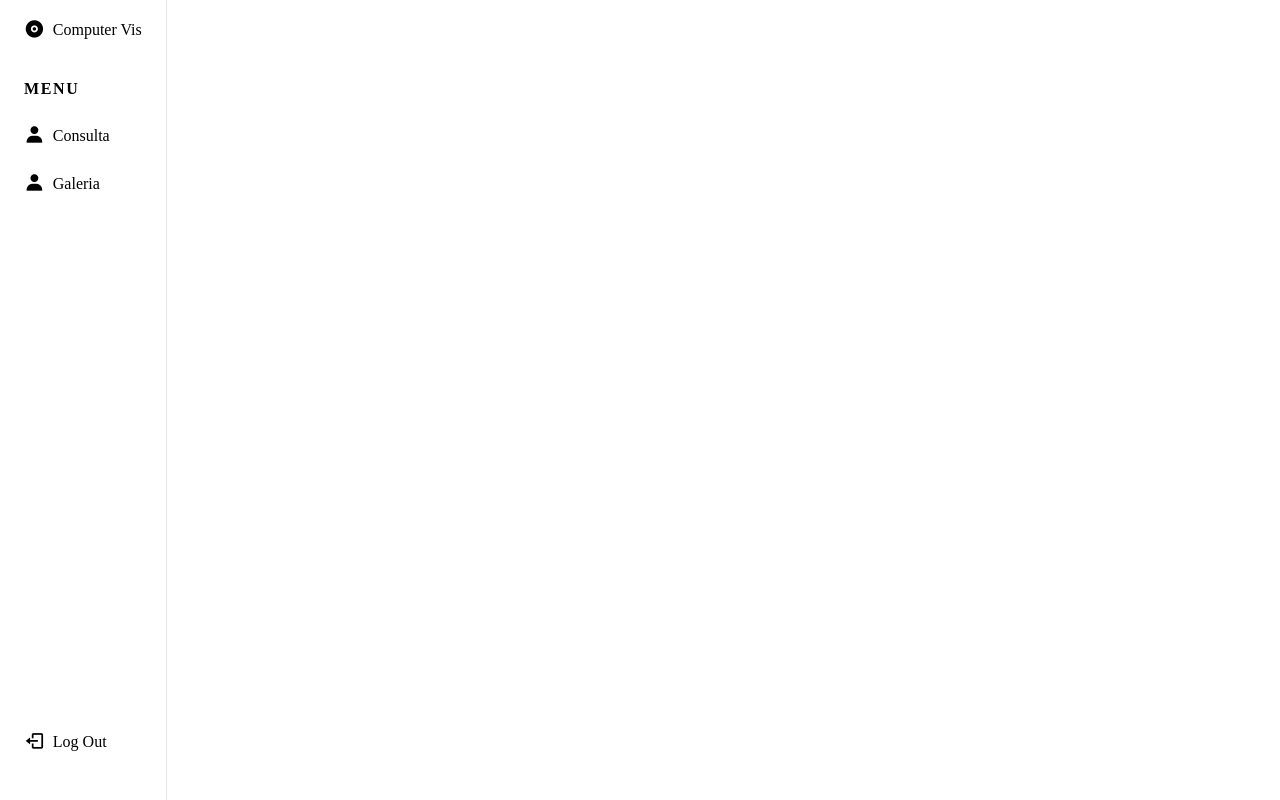
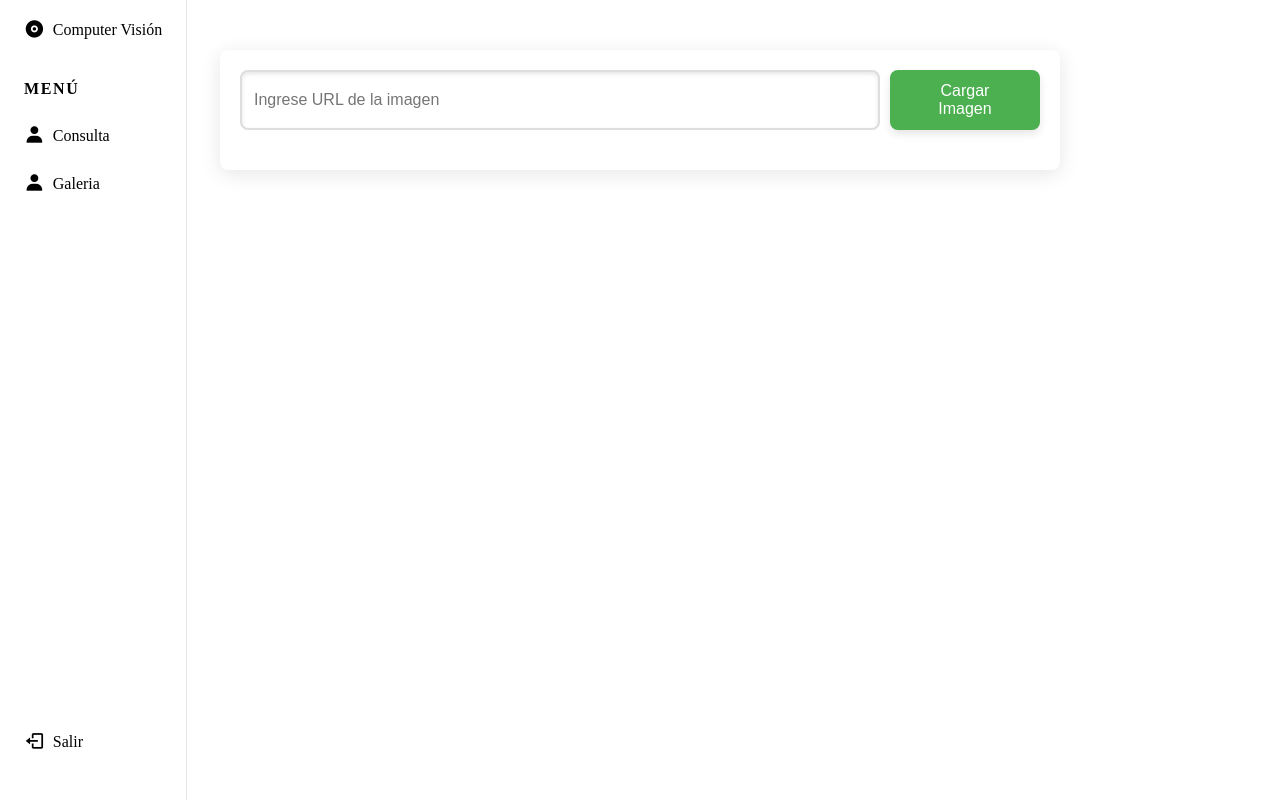
Before and after one commit to vallegrande/AS221S5_T06_fe, an Angular app: page /computer-vision in a window 1280 px wide. Built offline with nearby package versions, Linux system fonts and the light colour scheme.

Commit message:
feat:implementing url query

```diff
--- a/package.json
+++ b/package.json
@@ -19,6 +19,7 @@
     "@angular/platform-browser": "^16.2.0",
     "@angular/platform-browser-dynamic": "^16.2.0",
     "@angular/router": "^16.2.0",
+    "@google-cloud/translate": "^8.3.0",
     "ngx-toastr": "^19.0.0",
     "rxjs": "~7.8.0",
     "tslib": "^2.3.0",
--- a/src/app/modules/pages/computer-vision/computer-vision.component.css
+++ b/src/app/modules/pages/computer-vision/computer-vision.component.css
@@ -0,0 +1,141 @@
+/* General Styles */
+body {
+    font-family: Georgia, serif;
+    background-color: #f4f4f9;
+    margin: 0;
+    padding: 0;
+  }
+
+  .container {
+    display: flex;
+    flex-direction: column;
+    align-items: center;
+    padding: 20px;
+    max-width: 800px;
+    margin: 50px auto;
+    font-family: serif;
+    background-color: #ffffff;
+    border-radius: 8px;
+    box-shadow: 0 4px 20px rgba(0, 0, 0, 0.1);
+  }
+
+  .input-group {
+    display: flex;
+    margin-bottom: 20px;
+    width: 100%;
+  }
+
+  .input-group input {
+    padding: 12px;
+    font-size: 16px;
+    width: 80%;
+    margin-right: 10px;
+    border: 2px solid #ddd;
+    border-radius: 8px;
+    box-shadow: inset 0 2px 4px rgba(0, 0, 0, 0.1);
+    transition: border-color 0.3s;
+  }
+
+  .input-group input:focus {
+    border-color: #4CAF50;
+    outline: none;
+  }
+
+  .input-group button {
+    padding: 12px 24px;
+    font-size: 16px;
+    cursor: pointer;
+    background-color: #4CAF50;
+    color: white;
+    border: none;
+    border-radius: 8px;
+    transition: background-color 0.3s;
+    box-shadow: 0 4px 8px rgba(0, 0, 0, 0.1);
+  }
+
+  .input-group button:hover {
+    background-color: #4CAF50;
+  }
+
+  .content {
+    display: flex;
+    width: 100%;
+    margin-top: 20px;
+  }
+
+  .image-section {
+    flex: 2;
+    display: flex;
+    flex-direction: column;
+    align-items: center;
+    background: white;
+    padding: 20px;
+    border-radius: 8px;
+    box-shadow: 0 4px 8px rgba(0, 0, 0, 0.1);
+  }
+
+  .image-section .image-container {
+    width: 100%;
+    max-width: 600px;
+    height: 400px;
+    display: flex;
+    justify-content: center;
+    align-items: center;
+    background-color: #e9ecef;
+    border-radius: 8px;
+    overflow: hidden;
+  }
+
+  .image-section img {
+    max-width: 100%;
+    max-height: 100%;
+    object-fit: cover;
+  }
+
+  .image-details {
+    text-align: center;
+    margin-top: 10px;
+  }
+
+  .image-details h3 {
+    margin-bottom: 5px;
+    color: #333;
+    font-size: 1.5em;
+  }
+
+  .image-details p {
+    color: #666;
+    font-size: 1.1em;
+  }
+
+  .parameters-section {
+    flex: 1;
+    margin-left: 20px;
+    background: white;
+    padding: 20px;
+    border-radius: 8px;
+    box-shadow: 0 4px 8px rgba(0, 0, 0, 0.1);
+  }
+
+  .parameters-section h3 {
+    margin-bottom: 10px;
+    text-align: center;
+    color: #333;
+    font-size: 1.5em;
+  }
+
+  .parameters-section ul {
+    list-style-type: none;
+    padding: 0;
+  }
+
+  .parameters-section li {
+    background: #f0f0f0;
+    margin: 5px 0;
+    padding: 10px;
+    border: 1px solid #ddd;
+    border-radius: 8px;
+    text-align: center;
+    font-size: 1.1em;
+    color: #444;
+  }
--- a/src/app/modules/pages/computer-vision/computer-vision.component.html
+++ b/src/app/modules/pages/computer-vision/computer-vision.component.html
@@ -1 +1,39 @@
-<p>computer-vision works!</p>
+<div class="container">
+    <div class="input-group">
+      <input type="text" [(ngModel)]="imageUrlInput" placeholder="Ingrese URL de la imagen" />
+      <button (click)="loadImage()">Cargar Imagen</button>
+    </div>
+
+    <div class="content" *ngIf="imageLoaded">
+      <div class="image-section">
+        <div class="image-container">
+          <img [src]="imageUrl" alt="Loaded image" />
+        </div>
+        <div class="image-details">
+          <h3>Image Description</h3>
+          <p>{{ imageDescription }}</p>
+        </div>
+      </div>
+
+      <div class="parameters-section">
+        <h3>Tags</h3>
+        <ul>
+          <li *ngFor="let tag of tags">{{ tag }}</li>
+        </ul>
+
+        <h3>Content Scores</h3>
+        <ul>
+          <li>Adult Score: {{ adultScore }}</li>
+          <li>Racy Score: {{ racyScore }}</li>
+          <li>Gore Score: {{ goreScore }}</li>
+        </ul>
+
+        <h3>Content Flags</h3>
+        <ul>
+          <li>Adult Content: {{ adultContent ? 'Yes' : 'No' }}</li>
+          <li>Racy Content: {{ racyContent ? 'Yes' : 'No' }}</li>
+          <li>Gory Content: {{ goryContent ? 'Yes' : 'No' }}</li>
+        </ul>
+      </div>
+    </div>
+  </div>
--- a/src/app/modules/pages/computer-vision/computer-vision.component.ts
+++ b/src/app/modules/pages/computer-vision/computer-vision.component.ts
@@ -1,4 +1,5 @@
 import { Component } from '@angular/core';
+import { HttpClient } from '@angular/common/http';
 
 @Component({
   selector: 'app-computer-vision',
@@ -6,5 +7,39 @@ import { Component } from '@angular/core';
   styleUrls: ['./computer-vision.component.css']
 })
 export class ComputerVisionComponent {
+  imageUrlInput: string = '';
+  imageUrl: string = '';
+  imageDescription: string = '';
+  tags: string[] = [];
+  adultScore: number = 0;
+  racyScore: number = 0;
+  goreScore: number = 0;
+  adultContent: boolean = false;
+  racyContent: boolean = false;
+  goryContent: boolean = false;
+  imageLoaded: boolean = false;
 
+  constructor(private http: HttpClient) {}
+
+  loadImage() {
+    if (this.imageUrlInput) {
+      const requestBody = { imageUrl: this.imageUrlInput };
+      this.http.post('http://localhost:8085/computer-vision/analyze', requestBody)
+        .subscribe((response: any) => {
+          this.imageUrl = this.imageUrlInput;
+          this.imageDescription = response.description;
+          this.tags = response.tags;
+          this.adultScore = response.adultScore;
+          this.racyScore = response.racyScore;
+          this.goreScore = response.goreScore;
+          this.adultContent = response.adultContent;
+          this.racyContent = response.racyContent;
+          this.goryContent = response.goryContent;
+          this.imageLoaded = true;
+        }, error => {
+          console.error('Error loading image:', error);
+          this.imageLoaded = false;
+        });
+    }
+  }
 }
--- a/src/app/modules/pages/nav/nav.component.html
+++ b/src/app/modules/pages/nav/nav.component.html
@@ -4,12 +4,12 @@
       <div>
         <a href="#" class="nav__link nav__logo">
           <i class='bx bxs-disc nav__icon'></i>
-          <span class="nav__logo-name">Computer Vis</span>
+          <span class="nav__logo-name">Computer Visión</span>
         </a>
 
         <div class="nav__list">
           <div class="nav__items">
-            <h3 class="nav__subtitle">Menu</h3>
+            <h3 class="nav__subtitle">Menú</h3>
 
             <a routerLink="/computer-vision" routerLinkActive="active" class="nav__link">
                 <i class='bx bxs-user nav__icon'></i>
@@ -25,7 +25,7 @@
 
       <a href="#" class="nav__link nav__logout">
         <i class='bx bx-log-out nav__icon'></i>
-        <span class="nav__name">Log Out</span>
+        <span class="nav__name">Salir</span>
       </a>
     </nav>
   </div>
--- a/src/index.html
+++ b/src/index.html
@@ -8,6 +8,7 @@
   <link rel="icon" type="image/x-icon" href="favicon.ico">
   <link rel="stylesheet" href="https://cdnjs.cloudflare.com/ajax/libs/font-awesome/4.7.0/css/font-awesome.min.css">
   <link href='https://unpkg.com/boxicons@2.1.4/css/boxicons.min.css' rel='stylesheet'>
+  <link rel="stylesheet" href="https://fonts.googleapis.com/css2?family=Roboto:wght@400;500;700&display=swap">
 </head>
 <body>
   <app-root></app-root>
```
Also changed, not shown: 1 other file (tests, documents, lock files or other folders).
